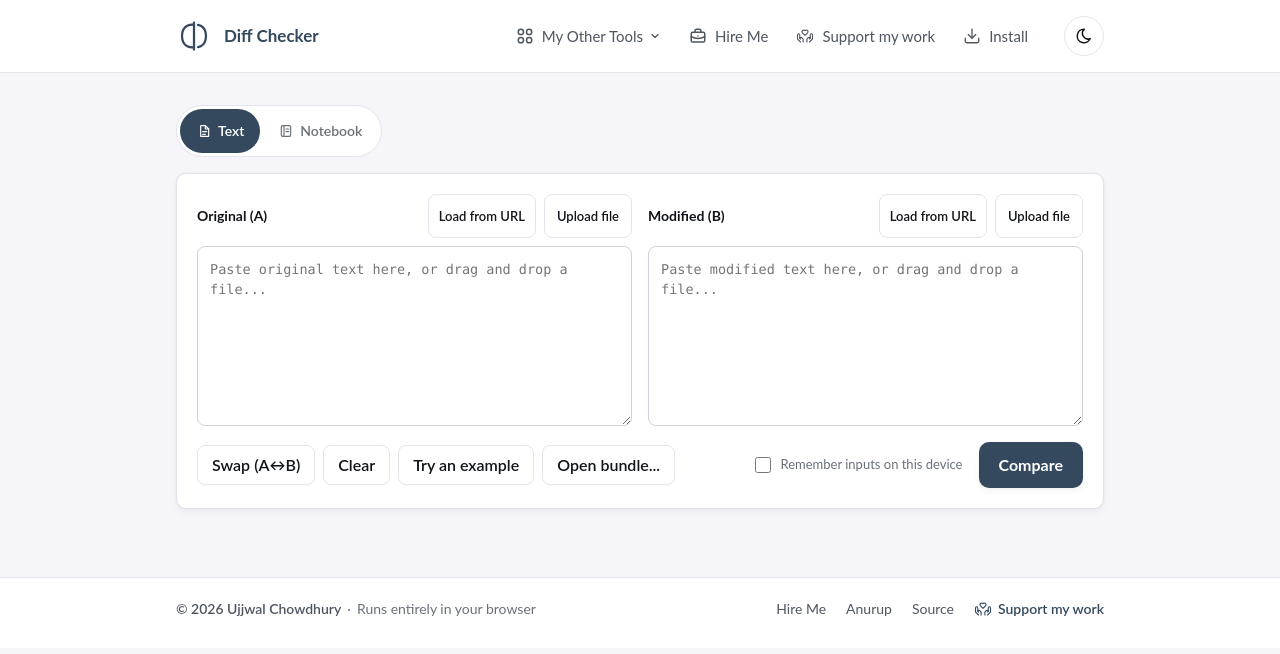
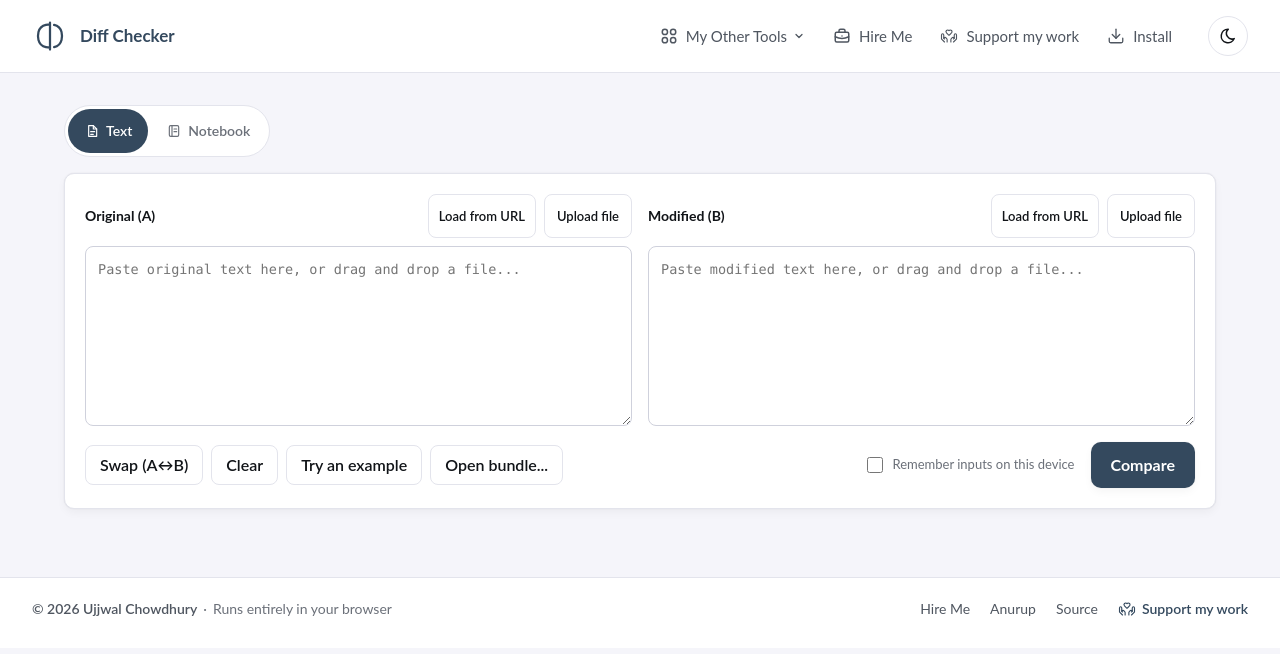
Before and after one commit to U77w41/diff-checker, a Svelte app: page / in a window 1280 px wide. Shown: the top 654 px of the page. Built offline with nearby package versions, Linux system fonts and the light colour scheme.

Commit message:
style: switch container tokens to full-width fluid with responsive gutters

```diff
--- a/src/app/theme.css
+++ b/src/app/theme.css
@@ -40,8 +40,8 @@
   --radius-card: 10px;
   --radius-control: 8px;
   --radius-tag: 4px;
-  --container: 960px; /* header, footer, intro text */
-  --container-wide: 1440px; /* new: results area, for side-by-side diffs */
+  --container: 100%;
+  --container-wide: 100%;
   --gutter: 16px;
 
   /* New for the diff tool: colour-blind-safe blue (added) / orange (removed) */
@@ -90,6 +90,18 @@
   --diff-move: #c4b5fd;
   --diff-move-bg: rgba(196, 181, 253, 0.12);
   color-scheme: dark;
+}
+
+@media (min-width: 768px) {
+  :root {
+    --gutter: 24px;
+  }
+}
+
+@media (min-width: 1200px) {
+  :root {
+    --gutter: 32px;
+  }
 }
 
 *,
@@ -194,16 +206,10 @@ code,
   top: 12px;
 }
 
-.container {
-  width: 100%;
-  max-width: var(--container);
-  margin: 0 auto;
-  padding: 0 var(--gutter);
-}
-
+.container,
 .container-wide {
   width: 100%;
-  max-width: var(--container-wide);
+  max-width: 100%;
   margin: 0 auto;
   padding: 0 var(--gutter);
 }
```
Also changed, not shown: 1 other file (tests, documents, lock files or other folders).
